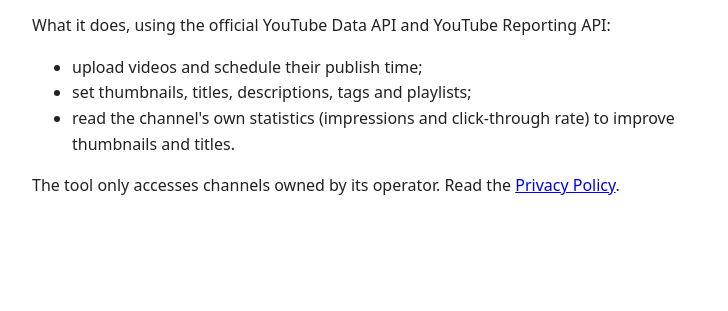
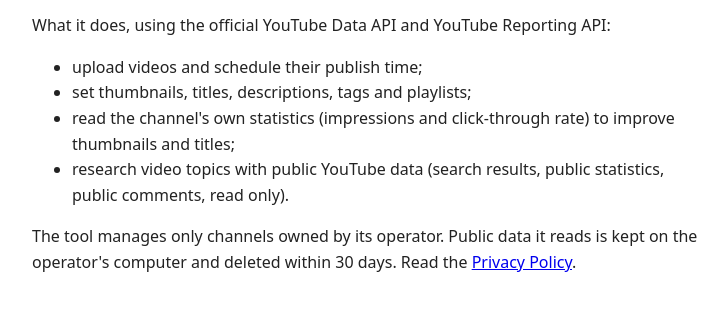
Before and after one commit to khanhytich80715-droid/khanhytich80715-droid.github.io, a plain HTML site: page index.html in a window 1280 px wide. Shown: the part 161-472 px from the top of the page, without its empty margins (268-996 px from the left). Drawn offline with Linux system fonts and the light colour scheme.

Commit message:
Update home page: public data research, 30-day deletion

```diff
--- a/index.html
+++ b/index.html
@@ -14,8 +14,9 @@ It is not offered to the public.</p>
 <ul>
 <li>upload videos and schedule their publish time;</li>
 <li>set thumbnails, titles, descriptions, tags and playlists;</li>
-<li>read the channel's own statistics (impressions and click-through rate) to improve thumbnails and titles.</li>
+<li>read the channel's own statistics (impressions and click-through rate) to improve thumbnails and titles;</li>
+<li>research video topics with public YouTube data (search results, public statistics, public comments, read only).</li>
 </ul>
-<p>The tool only accesses channels owned by its operator. Read the <a href="privacy.html">Privacy Policy</a>.</p>
+<p>The tool manages only channels owned by its operator. Public data it reads is kept on the operator's computer and deleted within 30 days. Read the <a href="privacy.html">Privacy Policy</a>.</p>
 </body>
 </html>
```
